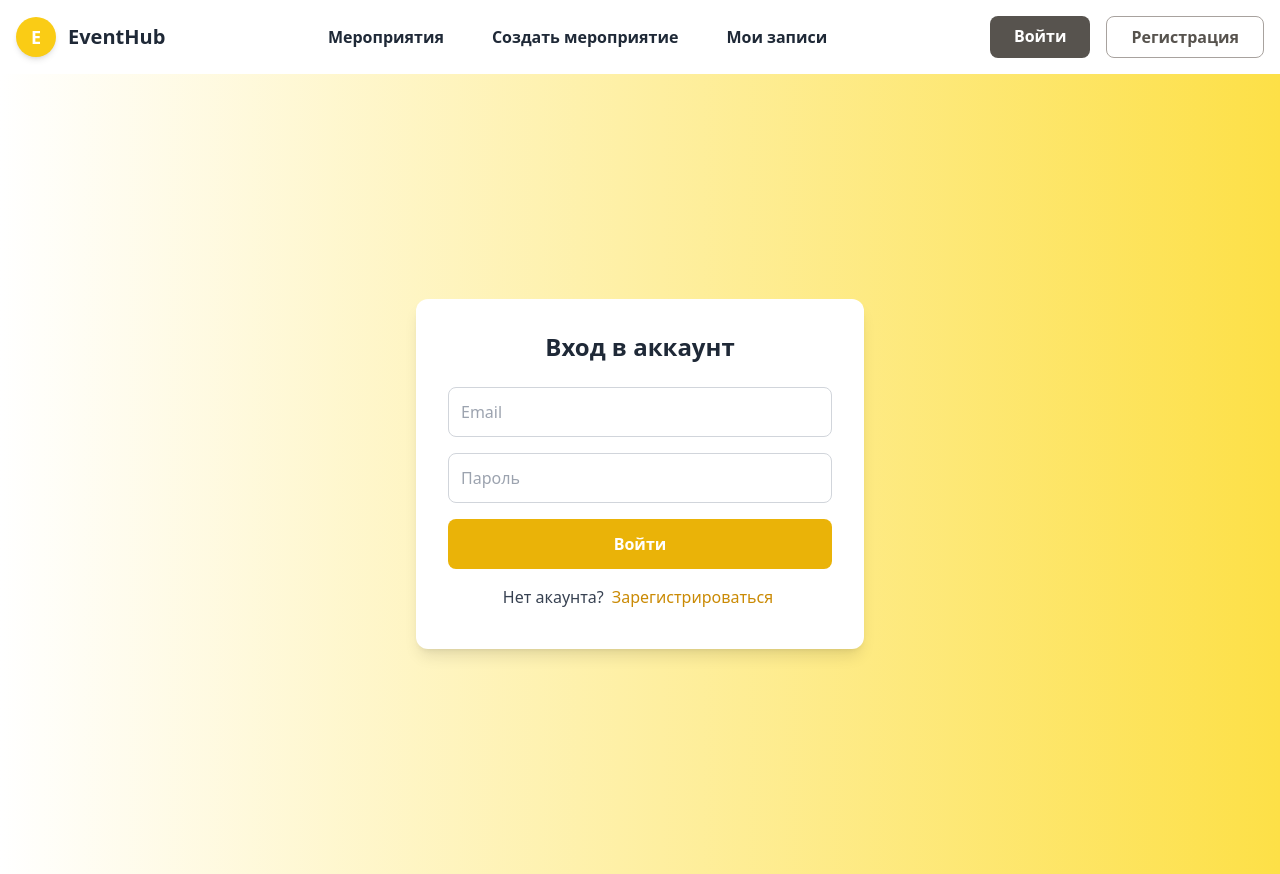
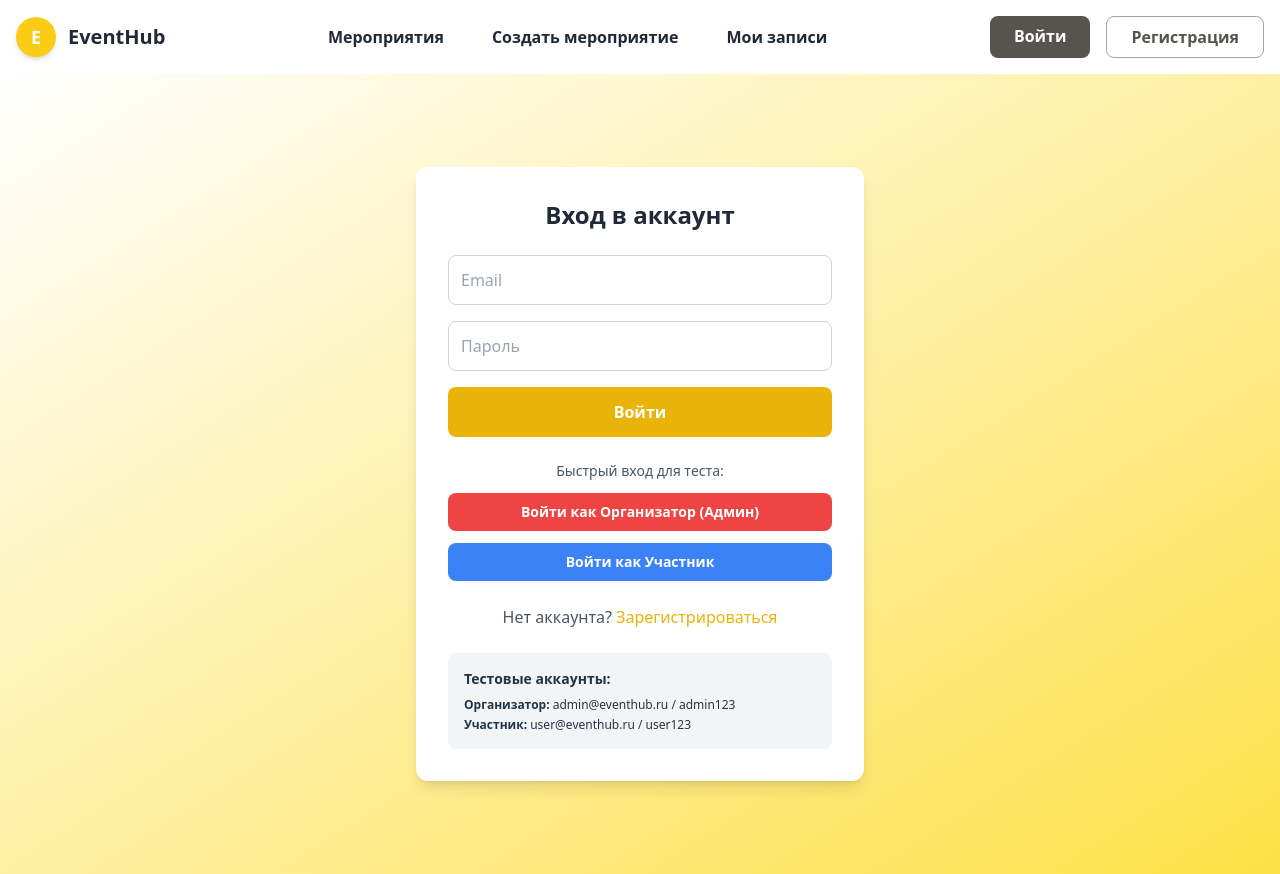
Before and after one commit to xxaqurm/smart_queue, a React (Vite) app: page /login in a window 1280 px wide. Built offline with nearby package versions, Linux system fonts and the light colour scheme.

Commit message:
Added admin panel

```diff
--- a/src/App.jsx
+++ b/src/App.jsx
@@ -7,7 +7,8 @@ import Login from './pages/Login';
 import Register from './pages/Register';
 import MyRegistrations from './pages/MyRegistrations';
 import EventDetails from './pages/EventDetails';
-import AdminPanel from './pages/AdminPanel'; // ← исправь название файла
+import AdminPanel from './pages/AdminPanel';
+import ProtectedRoute from './components/ProtectedRoute';
 import { BrowserRouter as Router, Routes, Route} from 'react-router-dom';
 import { AuthProvider } from './context/AuthContext';
 
@@ -32,12 +33,30 @@ export default function App() {
             } />
 
             <Route path='/events' element={<AllEvents />} />
-            <Route path='/create-event' element={<CreateEvent />} />
+
+            {/* Защищенные маршруты */}
+            <Route path='/create-event' element={
+              <ProtectedRoute requireAdmin={true}>
+                <CreateEvent />
+              </ProtectedRoute>
+            } />
+
+            <Route path='/admin' element={
+              <ProtectedRoute requireAdmin={true}>
+                <AdminPanel />
+              </ProtectedRoute>
+            } />
+
+            <Route path='/my-registrations' element={
+              <ProtectedRoute>
+                <MyRegistrations />
+              </ProtectedRoute>
+            } />
+
+            {/* Публичные маршруты */}
             <Route path='/login' element={<Login />} />
             <Route path='/register' element={<Register />} />
-            <Route path='/my-registrations' element={<MyRegistrations />} />
             <Route path='/events/:id' element={<EventDetails />} />
-            <Route path='/admin' element={<AdminPanel />} /> {/* ← ДОБАВЬ ЭТУ СТРОЧКУ */}
           </Routes>
         </div>
       </Router>
--- a/src/components/Header.jsx
+++ b/src/components/Header.jsx
@@ -6,6 +6,19 @@ export default function Header() {
 
   const handleLogout = () => {
     logout();
+  };
+
+  const handleCreateEventClick = (e) => {
+    if (!user) {
+      // Если не авторизован - ничего не делаем, Link сам переведет на /login
+      return;
+    }
+
+    if (user.role !== 'admin') {
+      // Если обычный пользователь - показываем сообщение и блокируем переход
+      e.preventDefault();
+      alert('Только организаторы могут создавать мероприятия');
+    }
   };
 
   return (
@@ -23,9 +36,31 @@ export default function Header() {
             <Link to="/events" className="font-semibold text-gray-800 hover:bg-yellow-200 transition px-4 py-2 rounded-lg outline-none">
               Мероприятия
             </Link>
-            <Link to="/create-event" className="font-semibold text-gray-800 hover:bg-yellow-200 transition px-4 py-2 rounded-lg outline-none">
-              Создать мероприятие
-            </Link>
+
+            {/* Умная кнопка "Создать мероприятие" */}
+            {user ? (
+              user.role === 'admin' ? (
+                <Link to="/create-event" className="font-semibold text-gray-800 hover:bg-yellow-200 transition px-4 py-2 rounded-lg outline-none">
+                  Создать мероприятие
+                </Link>
+              ) : (
+                <button
+                  onClick={() => alert('Только организаторы могут создавать мероприятия')}
+                  className="font-semibold text-gray-800 hover:bg-yellow-200 transition px-4 py-2 rounded-lg outline-none opacity-50 cursor-not-allowed"
+                  title="Только для организаторов"
+                >
+                  Создать мероприятие
+                </button>
+              )
+            ) : (
+              <Link
+                to="/login"
+                className="font-semibold text-gray-800 hover:bg-yellow-200 transition px-4 py-2 rounded-lg outline-none"
+              >
+                Создать мероприятие
+              </Link>
+            )}
+
             <Link to="/my-registrations" className="font-semibold text-gray-800 hover:bg-yellow-200 transition px-4 py-2 rounded-lg outline-none">
               Мои записи
             </Link>
--- /dev/null
+++ b/src/components/ProtectedRoute.jsx
@@ -0,0 +1,36 @@
+import { useAuth } from '../context/AuthContext';
+import { Navigate } from 'react-router-dom';
+
+export default function ProtectedRoute({ children, requireAdmin = false }) {
+  const { user, loading } = useAuth();
+
+  if (loading) {
+    return (
+      <div className="min-h-screen bg-gradient-to-br from-white to-yellow-300 flex items-center justify-center">
+        <div className="text-2xl">Загрузка...</div>
+      </div>
+    );
+  }
+
+  if (!user) {
+    // Если пользователь не авторизован - редирект на логин
+    return <Navigate to="/login" replace />;
+  }
+
+  if (requireAdmin && user.role !== 'admin') {
+    // Если требуется админ, но пользователь не админ
+    return (
+      <div className="min-h-screen bg-gradient-to-br from-white to-yellow-300 flex items-center justify-center">
+        <div className="text-center">
+          <h1 className="text-2xl font-bold mb-4">Доступ запрещен</h1>
+          <p className="text-gray-600 mb-4">Только организаторы могут создавать мероприятия</p>
+          <a href="/" className="bg-yellow-500 text-white px-6 py-3 rounded-lg hover:bg-yellow-600 transition">
+            На главную
+          </a>
+        </div>
+      </div>
+    );
+  }
+
+  return children;
+}
--- a/src/pages/Login.jsx
+++ b/src/pages/Login.jsx
@@ -1,34 +1,122 @@
-import Register from "./Register"
-import { Link } from 'react-router-dom';
+import { useState } from 'react';
+import { useAuth } from '../context/AuthContext';
+import { useNavigate, Link } from 'react-router-dom';
 
 export default function Login() {
-    return(
-        <div className="min-h-screen bg-gradient-to-r from-white to-yellow-300 flex items-center justify-center">
+  const [formData, setFormData] = useState({
+    email: '',
+    password: ''
+  });
+  const [loading, setLoading] = useState(false);
+  const { login } = useAuth();
+  const navigate = useNavigate();
+
+  const handleSubmit = async (e) => {
+    e.preventDefault();
+    setLoading(true);
+
+    try {
+      await login(formData);
+      navigate('/');
+    } catch (error) {
+      alert('Ошибка входа');
+    } finally {
+      setLoading(false);
+    }
+  };
+
+  const handleChange = (e) => {
+    setFormData({
+      ...formData,
+      [e.target.name]: e.target.value
+    });
+  };
+
+  // Функции для быстрого заполнения тестовых данных
+  const fillAdminCredentials = () => {
+    setFormData({
+      email: 'admin@eventhub.ru',
+      password: 'admin123'
+    });
+  };
+
+  const fillUserCredentials = () => {
+    setFormData({
+      email: 'user@eventhub.ru',
+      password: 'user123'
+    });
+  };
+
+  return (
+    <div className="min-h-screen bg-gradient-to-br from-white to-yellow-300 flex items-center justify-center">
       <div className="bg-white p-8 rounded-xl shadow-lg max-w-md w-full">
-                <h2 className="text-2xl text-gray-800 font-bold text-center mb-6">Вход в аккаунт</h2>
+        <h2 className="text-2xl font-bold text-center mb-6 text-gray-800">Вход в аккаунт</h2>
 
-                <div className="space-y-4">
+        <form onSubmit={handleSubmit} className="space-y-4">
           <input
             type="email"
+            name="email"
             placeholder="Email"
+            value={formData.email}
+            onChange={handleChange}
             className="w-full p-3 border border-gray-300 rounded-lg focus:outline-none focus:border-yellow-500"
+            required
           />
           <input
             type="password"
+            name="password"
             placeholder="Пароль"
+            value={formData.password}
+            onChange={handleChange}
             className="w-full p-3 border border-gray-300 rounded-lg focus:outline-none focus:border-yellow-500"
+            required
           />
-                    <button className="w-full bg-yellow-500 text-white py-3 tounded-lg hover:bg-yellow-700 transition font-semibold">
-                        Войти
+
+          <button
+            type="submit"
+            disabled={loading}
+            className="w-full bg-yellow-500 text-white py-3 rounded-lg hover:bg-yellow-600 transition font-semibold disabled:opacity-50"
+          >
+            {loading ? 'Вход...' : 'Войти'}
+          </button>
+        </form>
+
+        {/* Кнопки для быстрого заполнения */}
+        <div className="mt-6 space-y-3">
+          <p className="text-sm text-gray-600 text-center">Быстрый вход для теста:</p>
+
+          <button
+            type="button"
+            onClick={fillAdminCredentials}
+            className="w-full bg-red-500 text-white py-2 rounded-lg hover:bg-red-600 transition font-semibold text-sm"
+          >
+            Войти как Организатор (Админ)
+          </button>
+
+          <button
+            type="button"
+            onClick={fillUserCredentials}
+            className="w-full bg-blue-500 text-white py-2 rounded-lg hover:bg-blue-600 transition font-semibold text-sm"
+          >
+            Войти как Участник
           </button>
         </div>
 
-                <p className="text-center mt-2 text-gray-700 px-2 py-2">
-                    Нет акаунта?
-                    <Link to="/register" className="text-semibold text-yellow-600 hover:underline hover:text-yellow-700 transition-color ml-1 px-1">
+        <p className="text-center mt-6 text-gray-600">
+          Нет аккаунта?
+          <Link to="/register" className="text-yellow-500 hover:underline ml-1">
             Зарегистрироваться
           </Link>
         </p>
+
+        {/* Информация о тестовых аккаунтах */}
+        <div className="mt-6 p-4 bg-gray-100 rounded-lg">
+          <h3 className="font-semibold mb-2 text-sm">Тестовые аккаунты:</h3>
+          <div className="text-xs space-y-1">
+            <div><strong>Организатор:</strong> admin@eventhub.ru / admin123</div>
+            <div><strong>Участник:</strong> user@eventhub.ru / user123</div>
+          </div>
+        </div>
       </div>
     </div>
   );
```
Also changed, not shown: src/context/AuthContext.jsx (+31 -24 lines). Lines whose indentation alone changed are shown as unchanged.
